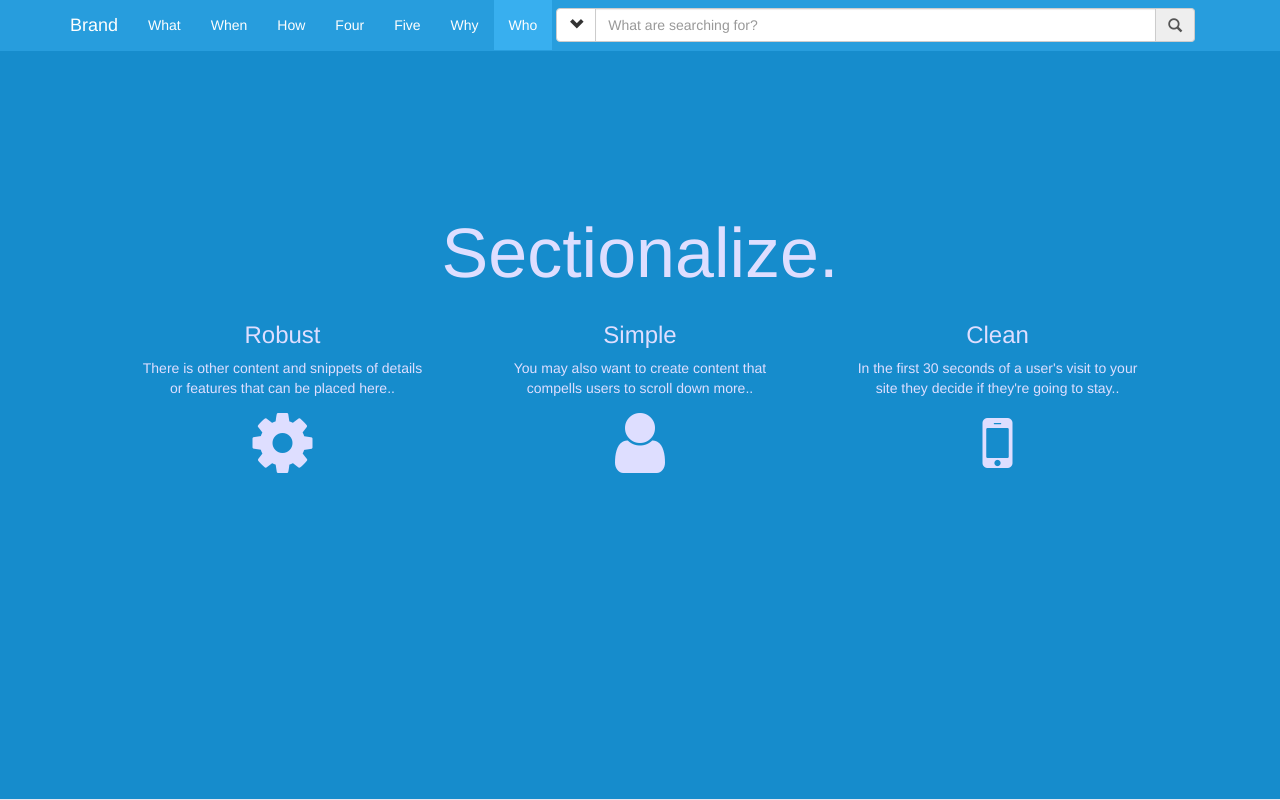
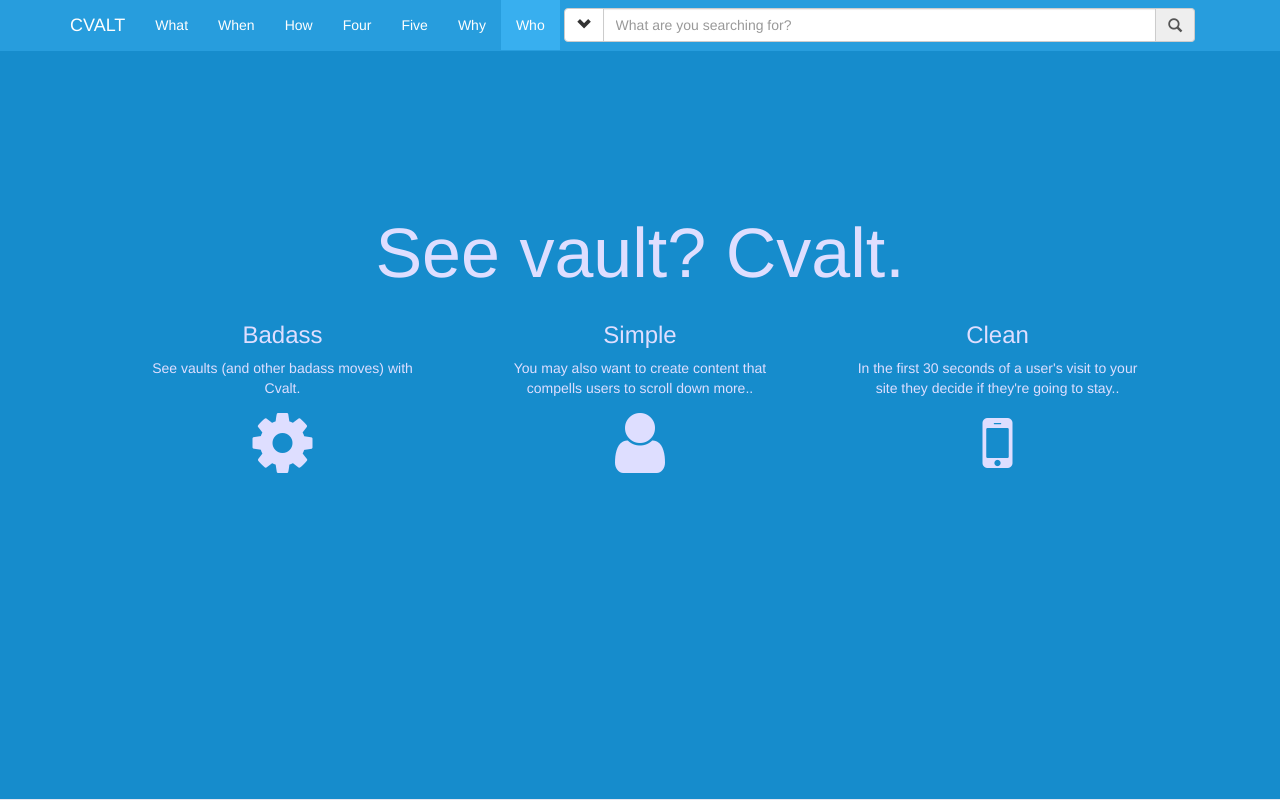
Before and after one commit to extrajordanary/Travalt-Web, a plain HTML site: page index.html in a window 1280 px wide. Shown: the top 800 px of the page. Drawn offline with nearby package versions, Linux system fonts and the light colour scheme.

Commit message:
playing with text values

```diff
--- a/index.html
+++ b/index.html
@@ -3,7 +3,7 @@
   <head>
     <meta http-equiv="content-type" content="text/html; charset=UTF-8">
     <meta charset="utf-8">
-    <title>Section scroller template</title>
+    <title>Cvalt</title>
     <meta name="generator" content="Bootply" />
     <meta name="viewport" content="width=device-width, initial-scale=1, maximum-scale=1">
     <link href="css/bootstrap.min.css" rel="stylesheet">
@@ -23,7 +23,7 @@
         <span class="icon-bar"></span>
         <span class="icon-bar"></span>
       </button>
-      <a class="navbar-brand" href="#">Brand</a>
+      <a class="navbar-brand" href="#">CVALT</a>
     </div>
     <div class="navbar-collapse collapse" id="navbar-collapsible">
       <ul class="nav navbar-nav navbar-left">
@@ -49,7 +49,7 @@
                 <li><a href="#">Category 5</a></li>
               </ul>
             </div>
-            <input type="text" class="form-control" placeholder="What are searching for?">
+            <input type="text" class="form-control" placeholder="What are you searching for?">
             <span class="input-group-addon"><span class="glyphicon glyphicon-search"></span> </span>
           </div>
         </div>
@@ -59,13 +59,13 @@
 </nav>
 
 <section class="container-fluid" id="section1">
-    <h1 class="text-center v-center">Sectionalize.</h1>
+    <h1 class="text-center v-center">See vault? Cvalt.</h1>
 
     <div class="container">
       <div class="row">
           <div class="col-sm-4">
             <div class="row">
-              <div class="col-sm-10 col-sm-offset-2 text-center"><h3>Robust</h3><p>There is other content and snippets of details or features that can be placed here..</p><i class="fa fa-cog fa-5x"></i></div>
+              <div class="col-sm-10 col-sm-offset-2 text-center"><h3>Badass</h3><p>See vaults (and other badass moves) with Cvalt.</p><i class="fa fa-cog fa-5x"></i></div>
             </div>
           </div>
           <div class="col-sm-4 text-center">
```
